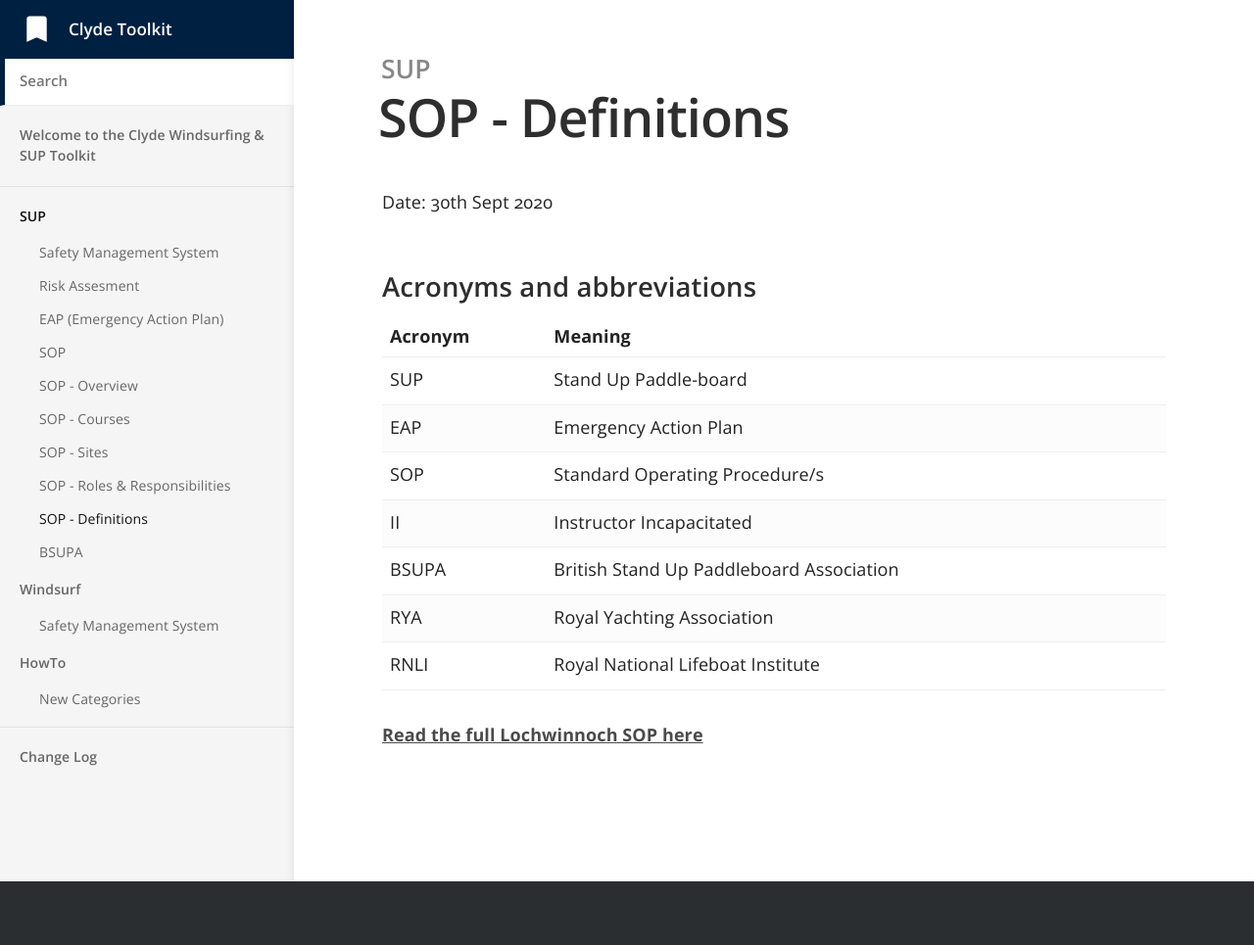
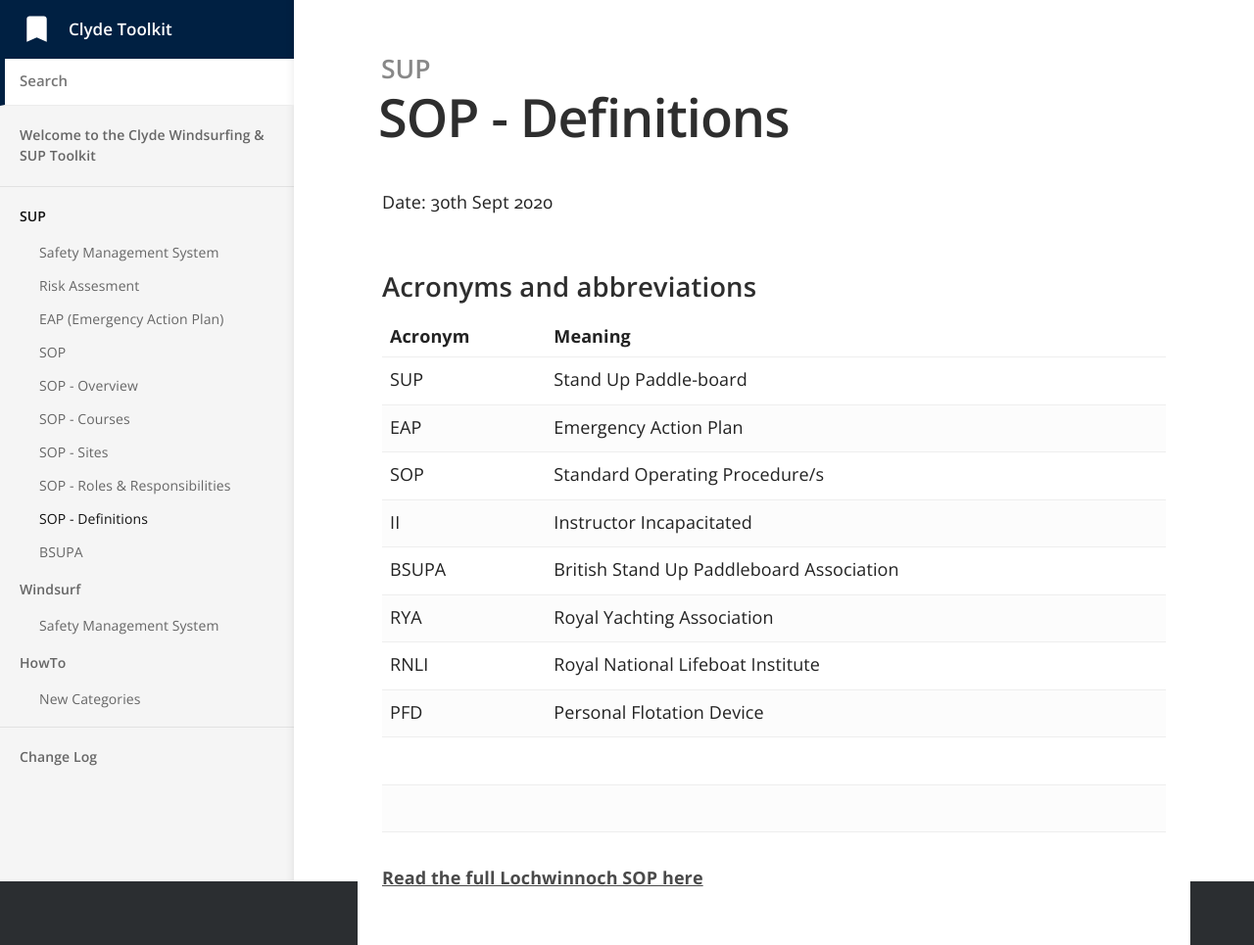
Before and after one commit to numbat70/clyde, a Jekyll site: the page built from _docs/Content/12-SUP_SOP_Definitions.md, in a window 1280 px wide. Shown: the whole page at 98% size. Built offline with Jekyll 4.4.1, drawn with Linux system fonts in a browser that asks for light colours; before the commit the page ends 900 px from its top, so only the background shows below that.

Commit message:
Update 12-SUP_SOP_Definitions.md
mk

```diff
--- a/_docs/Content/12-SUP_SOP_Definitions.md
+++ b/_docs/Content/12-SUP_SOP_Definitions.md
@@ -16,6 +16,8 @@ II |  Instructor Incapacitated
 BSUPA | British Stand Up Paddleboard Association
 RYA | Royal Yachting Association
 RNLI | Royal National Lifeboat Institute
-
+PFD | Personal Flotation Device
+|
+|
 
 **[Read the full Lochwinnoch SOP here](/clyde/files/SOP.pdf)**
```
